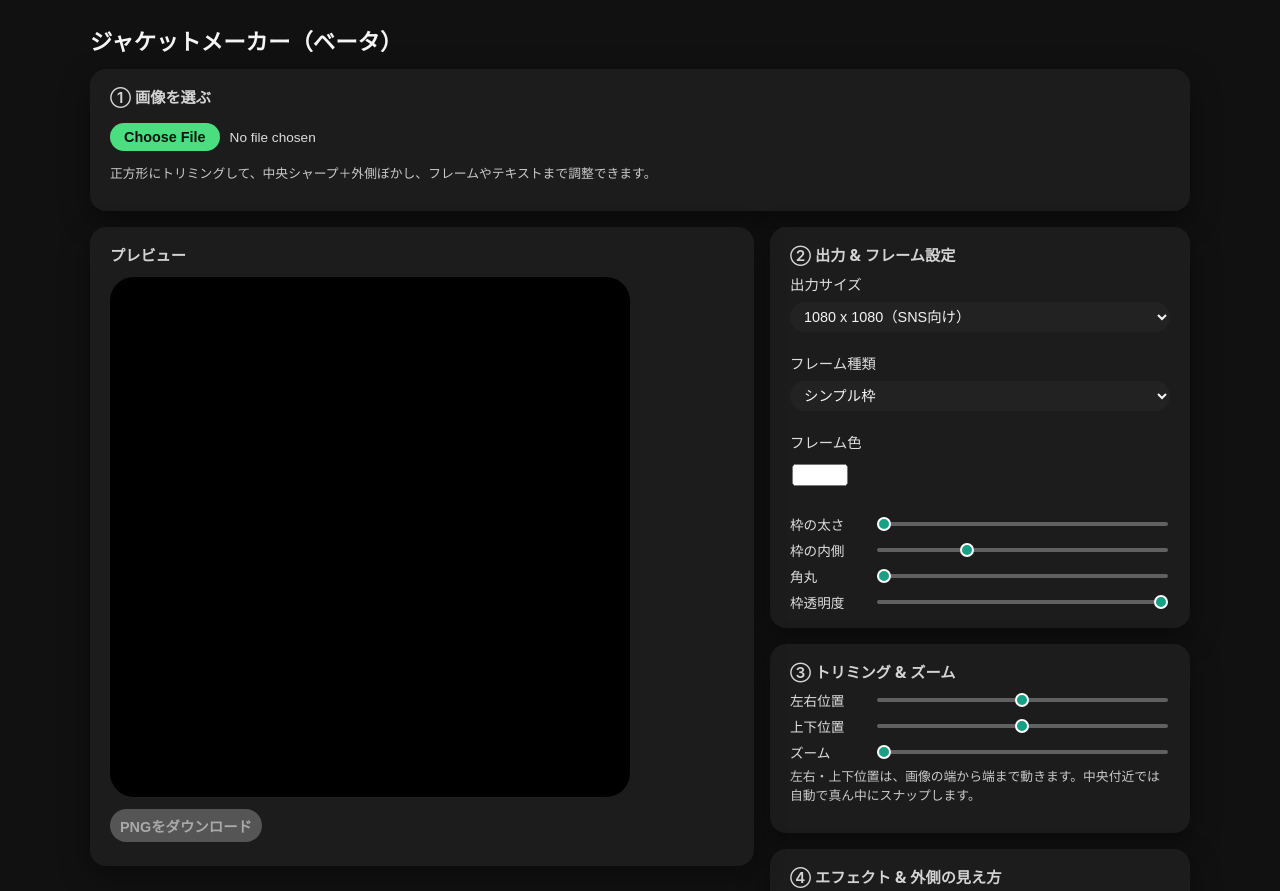
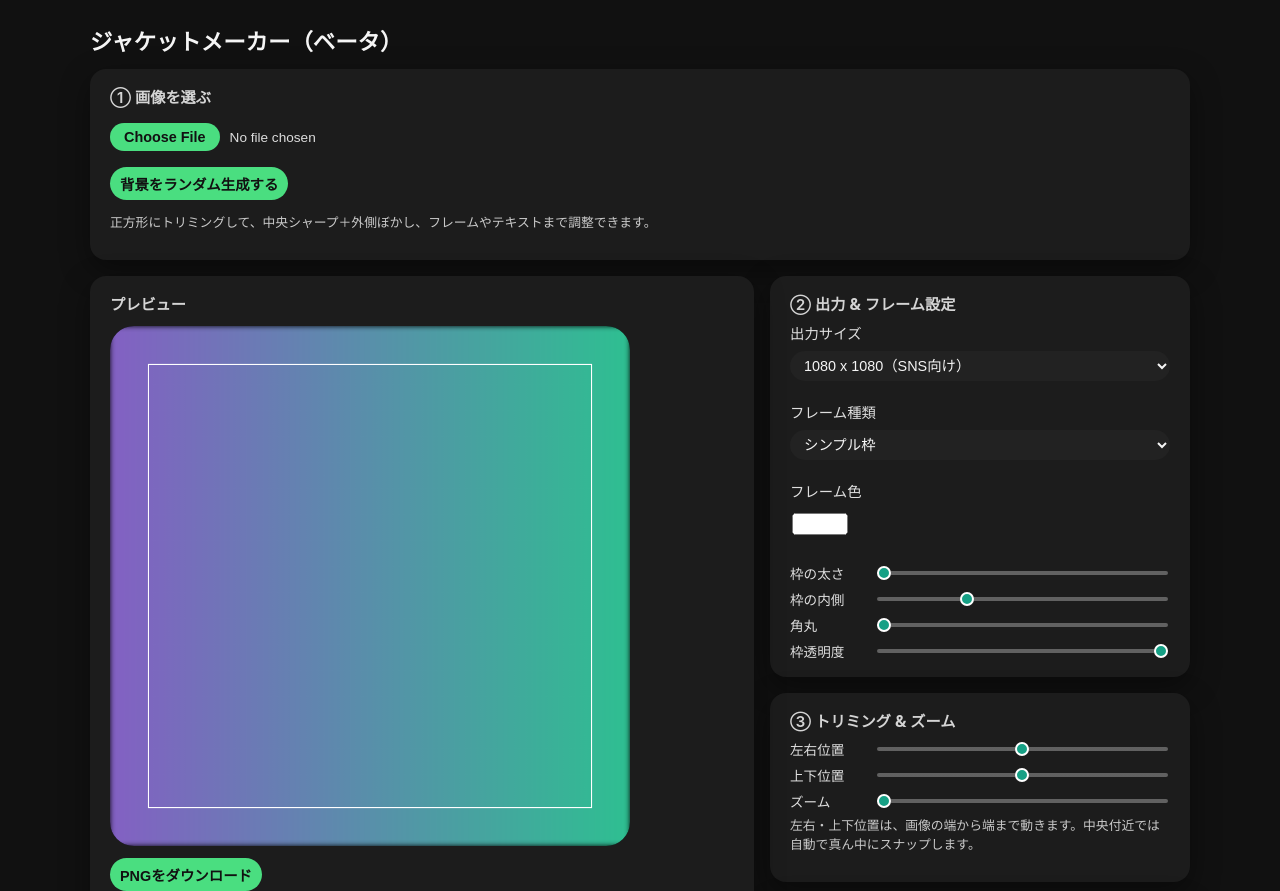
Before and after one commit to glieru/jacket-app, a plain HTML site: page index.html in a window 1280 px wide. Shown: the top 891 px of the page. Drawn offline with Linux system fonts and the light colour scheme; a web font is replaced by a local one.

Commit message:
Update index.html

```diff
--- a/index.html
+++ b/index.html
@@ -373,6 +373,7 @@
   <div class="panel">
     <div class="panel-title">① 画像を選ぶ</div>
     <input type="file" id="fileInput" accept="image/*" />
+    <button type="button" id="generateArtBtn">背景をランダム生成する</button>
     <p class="note">
       正方形にトリミングして、中央シャープ＋外側ぼかし、フレームやテキストまで調整できます。
     </p>
@@ -624,6 +625,7 @@
     const textPosButtons= document.querySelectorAll('.text-pos-btn');
     const canvas        = document.getElementById('canvas');
     const ctx           = canvas.getContext('2d');
+    const generateArtBtn = document.getElementById('generateArtBtn');
 
     const img = new Image();
     let imageLoaded = false;
@@ -1074,6 +1076,46 @@
       ctx.restore();
     }
 
+
+    // ランダム背景生成ボタン
+    function generateRandomArt() {
+      const size = 1080;
+      const off = document.createElement('canvas');
+      off.width = size;
+      off.height = size;
+      const g = off.getContext('2d');
+
+      // グラデーションのカラーパレット候補（Granim.js のデモ風）
+      const palettes = [
+        ['#ff9966', '#ff5e62'], // warm
+        ['#00F260', '#0575E6'], // green → blue
+        ['#e1eec3', '#f05053'], // soft → red
+        ['#8360c3', '#2ebf91'], // purple → teal
+        ['#f7971e', '#ffd200']  // orange → yellow
+      ];
+
+      const palette = palettes[Math.floor(Math.random() * palettes.length)];
+      const [c1, c2] = palette;
+
+      // 左 → 右 のシンプルな線形グラデーション
+      const grad = g.createLinearGradient(0, size * 0.5, size, size * 0.5);
+      grad.addColorStop(0, c1);
+      grad.addColorStop(1, c2);
+
+      g.fillStyle = grad;
+      g.fillRect(0, 0, size, size);
+
+      // 生成されたグラデーションを img に流し込む
+      img.src = off.toDataURL('image/png');
+    }
+
+    generateRandomArt();
+
+    generateArtBtn.addEventListener('click', () => {
+      if (fileInput) fileInput.value = '';
+      generateRandomArt();
+    });
+
     downloadBtn.addEventListener('click', function () {
       if (!imageLoaded) return;
       const link = document.createElement('a');
```
